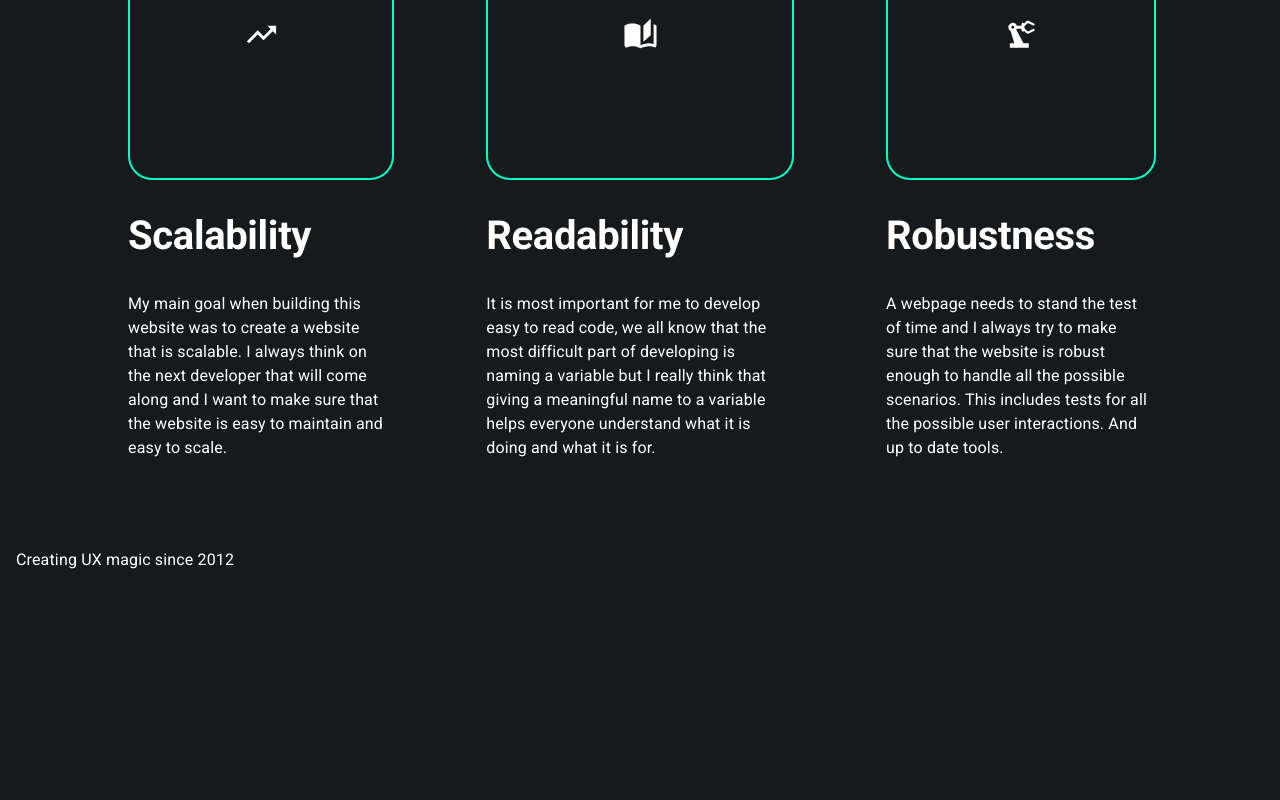
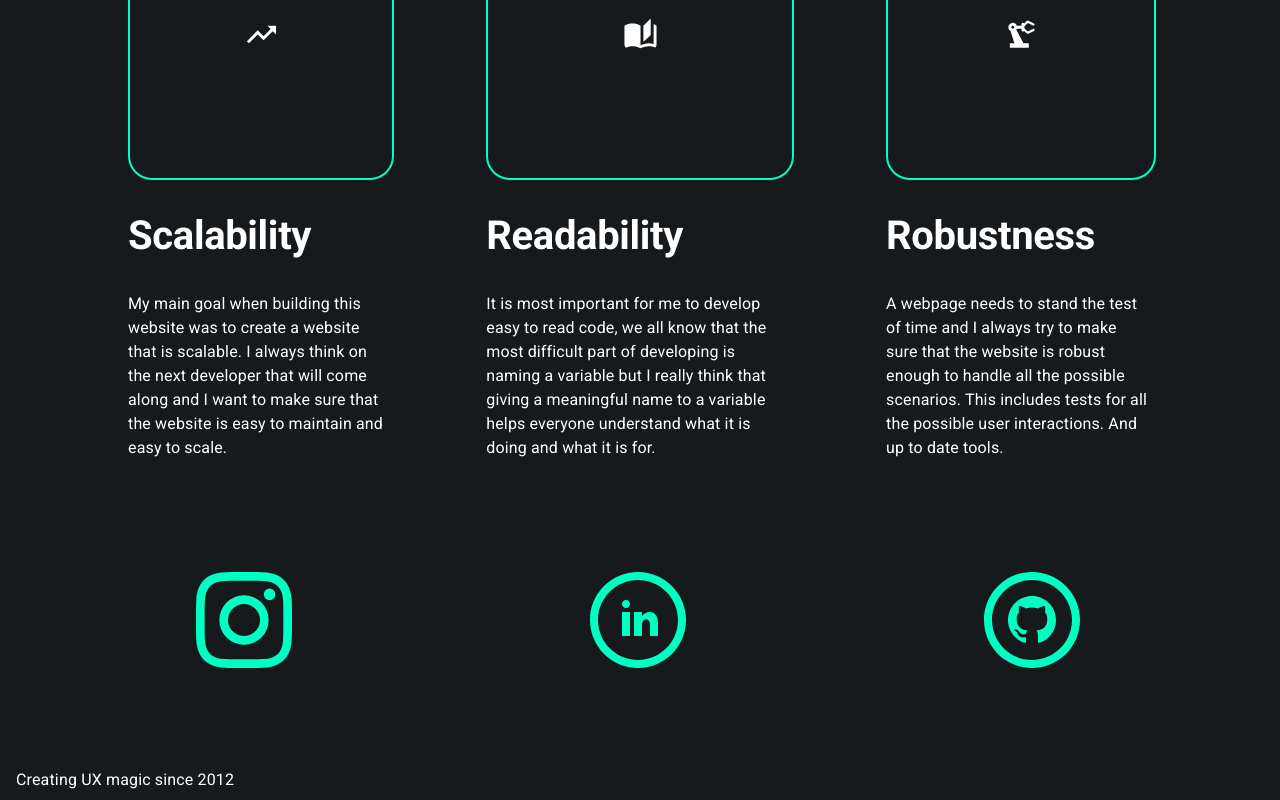
Before and after one commit to ramonpoli/ray-poly, a Next.js app: page / in a window 1280 px wide. Shown: the part 1404-2204 px from the top of the page. Before the commit the page ends 1984 px from the top, so only its background shows below. Built offline with nearby package versions, Linux system fonts and the light colour scheme.

Commit message:
Add social medias

```diff
--- a/app/page.tsx
+++ b/app/page.tsx
@@ -2,6 +2,7 @@ import Divider from "@/components/Divider/Divider";
 import HomepageStyles from "./styles/homepage.module.scss";
 import Hero from "@/components/Hero/Hero";
 import FeatureTiles from "@/components/FeatureTiles/FeatureTiles";
+import SocialMedias from "@/components/SocialMedias/SocialMedias";
 
 export default function Home() {
   return (
@@ -9,7 +10,8 @@ export default function Home() {
       <Hero />
       <Divider />
       <FeatureTiles />
-      {/* TODO: Social media footer and new highlight section */}
+      <SocialMedias />
+      {/* TODO: footer and new highlight section */}
     </main>
   );
 }
--- /dev/null
+++ b/components/SVGs/GithubSvgComponent.tsx
@@ -0,0 +1,19 @@
+import * as React from "react";
+
+type Props = {
+  fill: string;
+};
+const GithubSvgComponent: React.FC<Props> = (props) => (
+  <svg
+    xmlns="http://www.w3.org/2000/svg"
+    width="100"
+    height="100"
+    viewBox="0 0 100 100"
+    {...props}
+  >
+    <g transform="scale(4)">
+      <path d="M12 2c5.514 0 10 4.486 10 10s-4.486 10-10 10-10-4.486-10-10 4.486-10 10-10zm0-2c-6.627 0-12 5.373-12 12s5.373 12 12 12 12-5.373 12-12-5.373-12-12-12zm0 6c-3.313 0-6 2.686-6 6 0 2.651 1.719 4.9 4.104 5.693.3.056.396-.13.396-.289v-1.117c-1.669.363-2.017-.707-2.017-.707-.272-.693-.666-.878-.666-.878-.544-.373.041-.365.041-.365.603.042.92.619.92.619.535.917 1.403.652 1.746.499.054-.388.209-.652.381-.802-1.333-.152-2.733-.667-2.733-2.965 0-.655.234-1.19.618-1.61-.062-.153-.268-.764.058-1.59 0 0 .504-.161 1.65.615.479-.133.992-.199 1.502-.202.51.002 1.023.069 1.503.202 1.146-.776 1.648-.615 1.648-.615.327.826.121 1.437.06 1.588.385.42.617.955.617 1.61 0 2.305-1.404 2.812-2.74 2.96.216.186.412.551.412 1.111v1.646c0 .16.096.347.4.288 2.383-.793 4.1-3.041 4.1-5.691 0-3.314-2.687-6-6-6z" />
+    </g>
+  </svg>
+);
+export default GithubSvgComponent;
--- /dev/null
+++ b/components/SVGs/InstagramSvgComponent.tsx
@@ -0,0 +1,13 @@
+import * as React from "react";
+
+type Props = {
+  fill: string;
+};
+const InstagramSvgComponent: React.FC<Props> = (props) => (
+  <svg xmlns="http://www.w3.org/2000/svg" width={100} height={100} {...props}>
+    <g transform="scale(4)">
+      <path d="M12 2.163c3.204 0 3.584.012 4.85.07 3.252.148 4.771 1.691 4.919 4.919.058 1.265.069 1.645.069 4.849 0 3.205-.012 3.584-.069 4.849-.149 3.225-1.664 4.771-4.919 4.919-1.266.058-1.644.07-4.85.07-3.204 0-3.584-.012-4.849-.07-3.26-.149-4.771-1.699-4.919-4.92-.058-1.265-.07-1.644-.07-4.849 0-3.204.013-3.583.07-4.849.149-3.227 1.664-4.771 4.919-4.919 1.266-.057 1.645-.069 4.849-.069zM12 0C8.741 0 8.333.014 7.053.072 2.695.272.273 2.69.073 7.052.014 8.333 0 8.741 0 12c0 3.259.014 3.668.072 4.948.2 4.358 2.618 6.78 6.98 6.98C8.333 23.986 8.741 24 12 24c3.259 0 3.668-.014 4.948-.072 4.354-.2 6.782-2.618 6.979-6.98.059-1.28.073-1.689.073-4.948 0-3.259-.014-3.667-.072-4.947-.196-4.354-2.617-6.78-6.979-6.98C15.668.014 15.259 0 12 0zm0 5.838a6.162 6.162 0 1 0 0 12.324 6.162 6.162 0 0 0 0-12.324zM12 16a4 4 0 1 1 0-8 4 4 0 0 1 0 8zm6.406-11.845a1.44 1.44 0 1 0 0 2.881 1.44 1.44 0 0 0 0-2.881z" />
+    </g>
+  </svg>
+);
+export default InstagramSvgComponent;
--- /dev/null
+++ b/components/SVGs/LinkedInSvgComponent.tsx
@@ -0,0 +1,19 @@
+import * as React from "react";
+
+type Props = {
+  fill: string;
+};
+const LinkedInSvgComponent: React.FC<Props> = (props) => (
+  <svg
+    xmlns="http://www.w3.org/2000/svg"
+    width="100"
+    height="100"
+    viewBox="0 0 100 100"
+    {...props}
+  >
+    <g transform="scale(4)">
+      <path d="M12 2c5.514 0 10 4.486 10 10s-4.486 10-10 10-10-4.486-10-10 4.486-10 10-10zm0-2c-6.627 0-12 5.373-12 12s5.373 12 12 12 12-5.373 12-12-5.373-12-12-12zm-2 8c0 .557-.447 1.008-1 1.008s-1-.45-1-1.008c0-.557.447-1.008 1-1.008s1 .452 1 1.008zm0 2h-2v6h2v-6zm3 0h-2v6h2v-2.861c0-1.722 2.002-1.881 2.002 0v2.861h1.998v-3.359c0-3.284-3.128-3.164-4-1.548v-1.093z" />
+    </g>
+  </svg>
+);
+export default LinkedInSvgComponent;
--- /dev/null
+++ b/components/SocialMedias/SocialMedias.module.scss
@@ -0,0 +1,6 @@
+.IconLink {
+  visibility: hidden;
+  &.Visible {
+    visibility: visible;
+  }
+}
--- /dev/null
+++ b/components/SocialMedias/SocialMedias.tsx
@@ -0,0 +1,106 @@
+"use client";
+import { Box, Link, Stack, Typography } from "@mui/material";
+import { FC, useState } from "react";
+import InstagramSvgComponent from "../SVGs/InstagramSvgComponent";
+import LinkedInSvgComponent from "../SVGs/LinkedInSvgComponent";
+import GithubSvgComponent from "../SVGs/GithubSvgComponent";
+import styles from "./SocialMedias.module.scss";
+
+const SocialMedias: FC = () => {
+  const [elemHovered, setElemHovered] = useState<
+    "instagram" | "github" | "linkedin" | ""
+  >("");
+  return (
+    <Stack
+      spacing={{ xs: 1, sm: 2 }}
+      direction={{ xs: "column", lg: "row" }}
+      useFlexGap
+      mt={10}
+      justifyContent={{ xs: "start", lg: "space-between" }}
+      width={"100%"}
+    >
+      <Link
+        href={"https://www.instagram.com/ray.poly.web.developer/"}
+        target="_blank"
+        onMouseOver={() => {
+          setElemHovered("instagram");
+        }}
+        onMouseLeave={() => {
+          setElemHovered("");
+        }}
+      >
+        <Box
+          display={"flex"}
+          flexDirection={"column"}
+          alignItems={"center"}
+          gap={2}
+          minWidth={300}
+        >
+          <InstagramSvgComponent fill={"#00ffc2"} />
+          <Typography
+            className={`${styles.IconLink} ${
+              elemHovered === "instagram" ? styles.Visible : ""
+            }`}
+          >
+            ray.poly.web.developer
+          </Typography>
+        </Box>
+      </Link>
+      <Link
+        href={"https://www.linkedin.com/in/ramon-polidura/"}
+        target="_blank"
+        onMouseOver={() => {
+          setElemHovered("linkedin");
+        }}
+        onMouseLeave={() => {
+          setElemHovered("");
+        }}
+      >
+        <Box
+          display={"flex"}
+          flexDirection={"column"}
+          alignItems={"center"}
+          gap={2}
+          minWidth={300}
+        >
+          <LinkedInSvgComponent fill={"#00ffc2"} />
+          <Typography
+            className={`${styles.IconLink} ${
+              elemHovered === "linkedin" ? styles.Visible : ""
+            }`}
+          >
+            ramon-polidura
+          </Typography>
+        </Box>
+      </Link>
+      <Link
+        href={"https://github.com/ramonpoli"}
+        target="_blank"
+        onMouseOver={() => {
+          setElemHovered("github");
+        }}
+        onMouseLeave={() => {
+          setElemHovered("");
+        }}
+      >
+        <Box
+          display={"flex"}
+          flexDirection={"column"}
+          alignItems={"center"}
+          gap={2}
+          minWidth={300}
+        >
+          <GithubSvgComponent fill={"#00ffc2"} />
+          <Typography
+            className={`${styles.IconLink} ${
+              elemHovered === "github" ? styles.Visible : ""
+            }`}
+          >
+            ramonpoli
+          </Typography>
+        </Box>
+      </Link>
+    </Stack>
+  );
+};
+export default SocialMedias;
```
